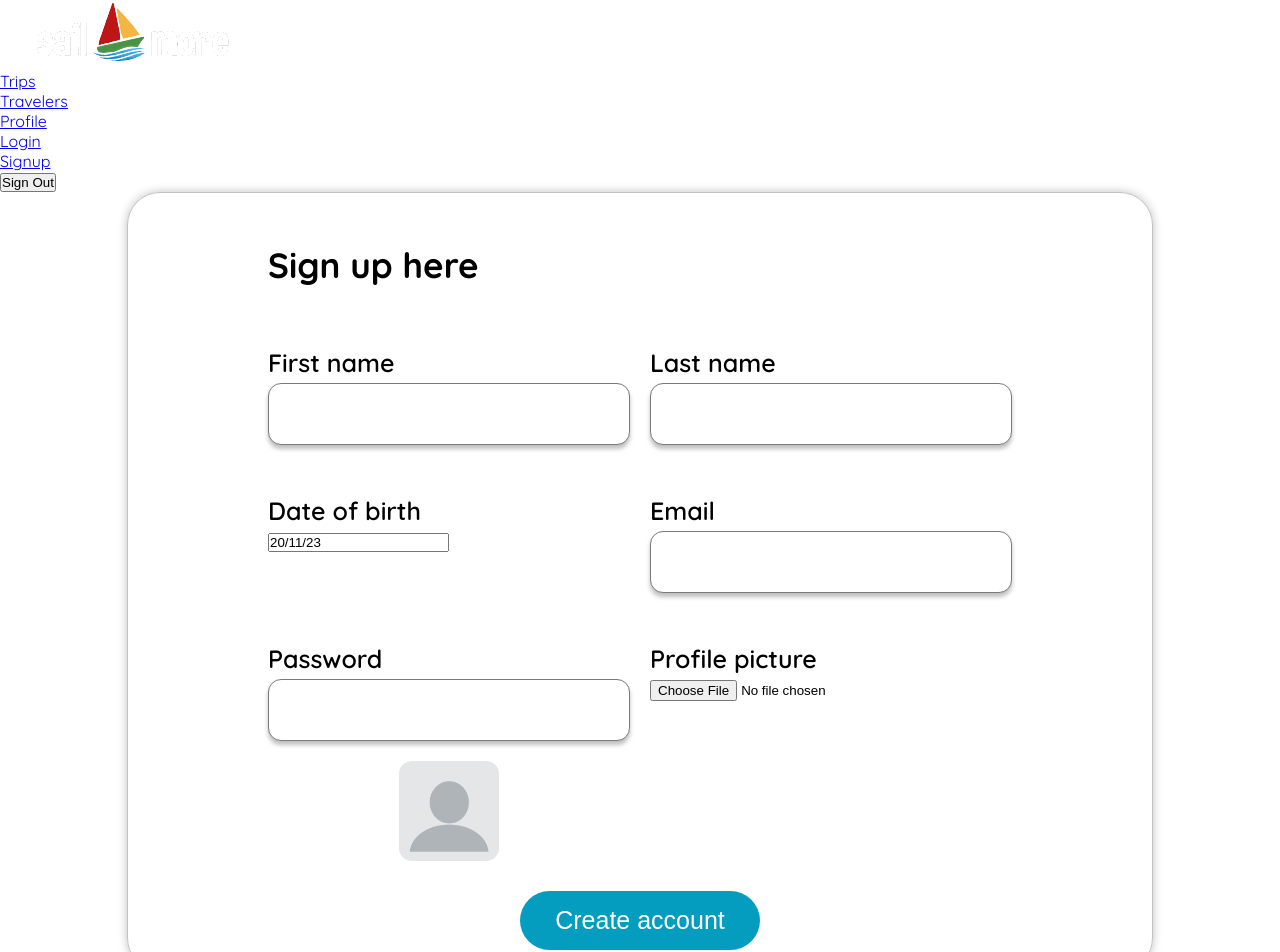
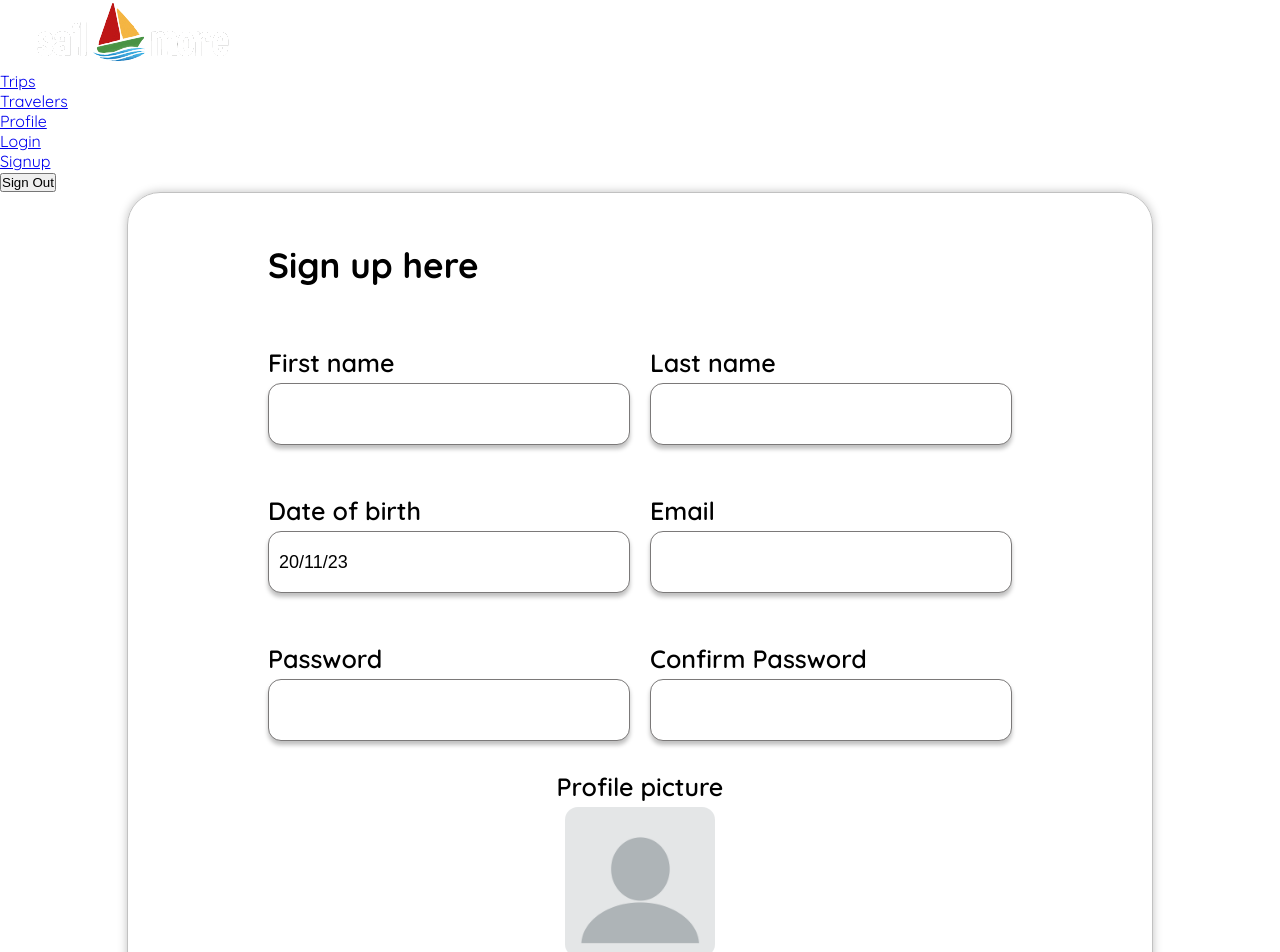
Before and after one commit to Graakjae/sailmore, a Next.js app: page /signup in a window 1280 px wide. Shown: the top 952 px of the page. Built offline with nearby package versions, Linux system fonts and the light colour scheme; no server answers.

Commit message:
fixing signup features

```diff
--- a/app/signup/page.js
+++ b/app/signup/page.js
@@ -5,8 +5,7 @@ import "./signup.css";
 import SimpleButton from "@/components/buttons/SimpleButton";
 import DatePicker from "react-datepicker";
 import "react-datepicker/dist/react-datepicker.css";
-import { registerLocale, setDefaultLocale } from "react-datepicker";
-import { format, compareAsc } from "date-fns";
+import { format } from "date-fns";
 import TextInputField from "@/components/inputs/textInputField";
 import FileInputField from "@/components/inputs/fileInput";
 import { useRouter } from "next/navigation";
@@ -14,15 +13,35 @@ import { useRouter } from "next/navigation";
 export default function signUp() {
     const [email, setEmail] = useState("");
     const [password, setPassword] = useState("");
+    const [passwordConfirmation, setPasswordConfirmation] = useState("");
     const [firstName, setFirstName] = useState("");
     const [lastName, setLastName] = useState("");
     const [age, setAge] = useState(new Date());
     const [profilePicture, setProfilePicture] = useState();
     const [previewUrl, setPreviewUrl] = useState(null);
+    const [error, setError] = useState(null);
     const router = useRouter();
+
+    const isFormValid = () => {
+        return (
+            email.trim() !== "" &&
+            password.trim() !== "" &&
+            passwordConfirmation.trim() !== "" &&
+            firstName.trim() !== "" &&
+            lastName.trim() !== "" &&
+            password === passwordConfirmation
+        );
+    };
 
     const handleSignup = async () => {
         try {
+            if (!isFormValid()) {
+                setError("Please fill out all required fields and ensure passwords match.");
+                return;
+            }
+
+            setError(null); // Clear previous error messages
+
             // FormData is used for sending files in a POST request
             const formData = new FormData();
             formData.append("email", email);
@@ -42,21 +61,42 @@ export default function signUp() {
             if (data === "User registered successfully") {
                 console.log("User signed up successfully");
                 router.push("/Profile");
+            } else {
+                setError(data); // Display error message if signup fails
             }
         } catch (error) {
             console.error("Error:", error);
+            setError("An unexpected error occurred.");
         }
     };
 
     const handleProfilePictureChange = e => {
         const selectedFile = e.target.files[0];
 
+        // Check if a file is selected
+        if (!selectedFile) {
+            setProfilePicture(null);
+            setPreviewUrl(null);
+            setError(null);
+            return;
+        }
+
+        // Check file size (maxSize in bytes)
+        const maxSize = 2 * 1024 * 1024; // 2 MB (adjust as needed)
+        if (selectedFile.size > maxSize) {
+            setError(`File size must be less than ${maxSize / (1024 * 1024)} MB.`);
+            return;
+        }
+
+        // File is within size limit, proceed
+        setError(null);
         setProfilePicture(selectedFile);
 
         // Display a preview of the selected image
         const imageUrl = URL.createObjectURL(selectedFile);
         setPreviewUrl(imageUrl);
     };
+
     return (
         <div className="flexBox">
             <div className="signupWrapper">
@@ -77,7 +117,12 @@ export default function signUp() {
                         />
                         <div>
                             <h3>Date of birth</h3>
-                            <DatePicker dateFormat="dd/MM/yy" selected={age} onChange={date => setAge(date)} />
+                            <DatePicker
+                                className="date"
+                                dateFormat="dd/MM/yy"
+                                selected={age}
+                                onChange={date => setAge(date)}
+                            />
                         </div>
                         <TextInputField
                             label="Email"
@@ -91,13 +136,28 @@ export default function signUp() {
                             value={password}
                             onChange={e => setPassword(e.target.value)}
                         />
-                        <FileInputField label="Profile picture" type="file" onChange={handleProfilePictureChange} />
-                        <img
-                            className="profilePicture"
-                            src={profilePicture ? URL.createObjectURL(profilePicture) : "/defaultProfilePicture.png"}
-                            alt="Profile picture"
+                        <TextInputField
+                            label="Confirm Password"
+                            type="password"
+                            value={passwordConfirmation}
+                            onChange={e => setPasswordConfirmation(e.target.value)}
                         />
                     </div>
+                    <div className="flexBox">
+                        <div>
+                            <FileInputField label="Profile picture" type="file" onChange={handleProfilePictureChange} />
+                            <img
+                                className="profilePicture"
+                                src={
+                                    profilePicture ? URL.createObjectURL(profilePicture) : "/defaultProfilePicture.png"
+                                }
+                                alt="Profile picture"
+                            />
+                            <br></br>
+                            <span className="file-name">{profilePicture ? profilePicture.name : ""}</span>
+                        </div>
+                    </div>
+                    {error && <p className="error-message">{error}</p>}
                     <SimpleButton text="Create account" onClick={handleSignup} />
                 </div>
             </div>
--- a/app/signup/signup.css
+++ b/app/signup/signup.css
@@ -15,10 +15,32 @@
 }
 
 .profilePicture {
-    width: 100px;
-    height: 100px;
+    width: 150px;
+    height: 150px;
     border-radius: 13px;
-    margin: 0 auto;
+    display: block;
+    margin-left: auto;
+    margin-right: auto;
+    object-fit: cover;
+}
+
+.date {
+    width: 350px;
+    height: 60px;
+    flex-shrink: 0;
+    border-radius: 13px;
+    border: 1px solid #7b7979;
+    background: #fff;
+    box-shadow: 0px 4px 4px 0px rgba(0, 0, 0, 0.25);
+    font-size: large;
+    padding-left: 10px;
+}
+
+.error-message {
+    color: red;
+    font-size: 12px;
+    margin-top: 5px;
+    text-align: center;
 }
 
 @media only screen and (max-width: 600px) {
@@ -28,6 +50,11 @@
 
     .grid {
         grid-template-columns: 1fr;
+    }
+
+    .profilePicture {
+        width: 100px;
+        height: 100px;
     }
     input {
         width: 250px;
--- a/components/inputs/fileInput.js
+++ b/components/inputs/fileInput.js
@@ -2,10 +2,10 @@ import "./inputs.css";
 
 function FileInputField({ label, type, value, onChange }) {
     return (
-        <div>
+        <label className="file-input-container">
             <h3>{label}</h3>
-            <input type={type} value={value} onChange={onChange} />
-        </div>
+            <input type={type} value={value} onChange={onChange} className="file-input" accept=".jpg, .jpeg, .png" />
+        </label>
     );
 }
 
--- a/components/inputs/inputs.css
+++ b/components/inputs/inputs.css
@@ -17,6 +17,42 @@ h3 {
     padding-left: 10px;
 }
 
+.fileInput {
+    text-align: center;
+}
+
+/* Style the file input container */
+.file-input-container {
+    position: relative;
+    overflow: hidden;
+    margin-top: 10px;
+}
+
+/* Style the file input container */
+.file-input-container h3 {
+    text-align: center;
+}
+
+/* Style the file input */
+.file-input {
+    position: absolute;
+    height: 150px;
+    width: 150px;
+    opacity: 0;
+    top: 0;
+    left: 0;
+    cursor: pointer;
+}
+
+/* Style the file name display */
+.file-name {
+    margin-top: 5px;
+    color: #333;
+    display: block;
+    margin-left: auto;
+    margin-right: auto;
+}
+
 @media only screen and (max-width: 600px) {
     .loginWrapper {
         width: 90%;
```
Also changed, not shown: public/profilePictures/1_sailmore_logo.jpg (added), 1 other file (tests, documents, lock files or other folders).
